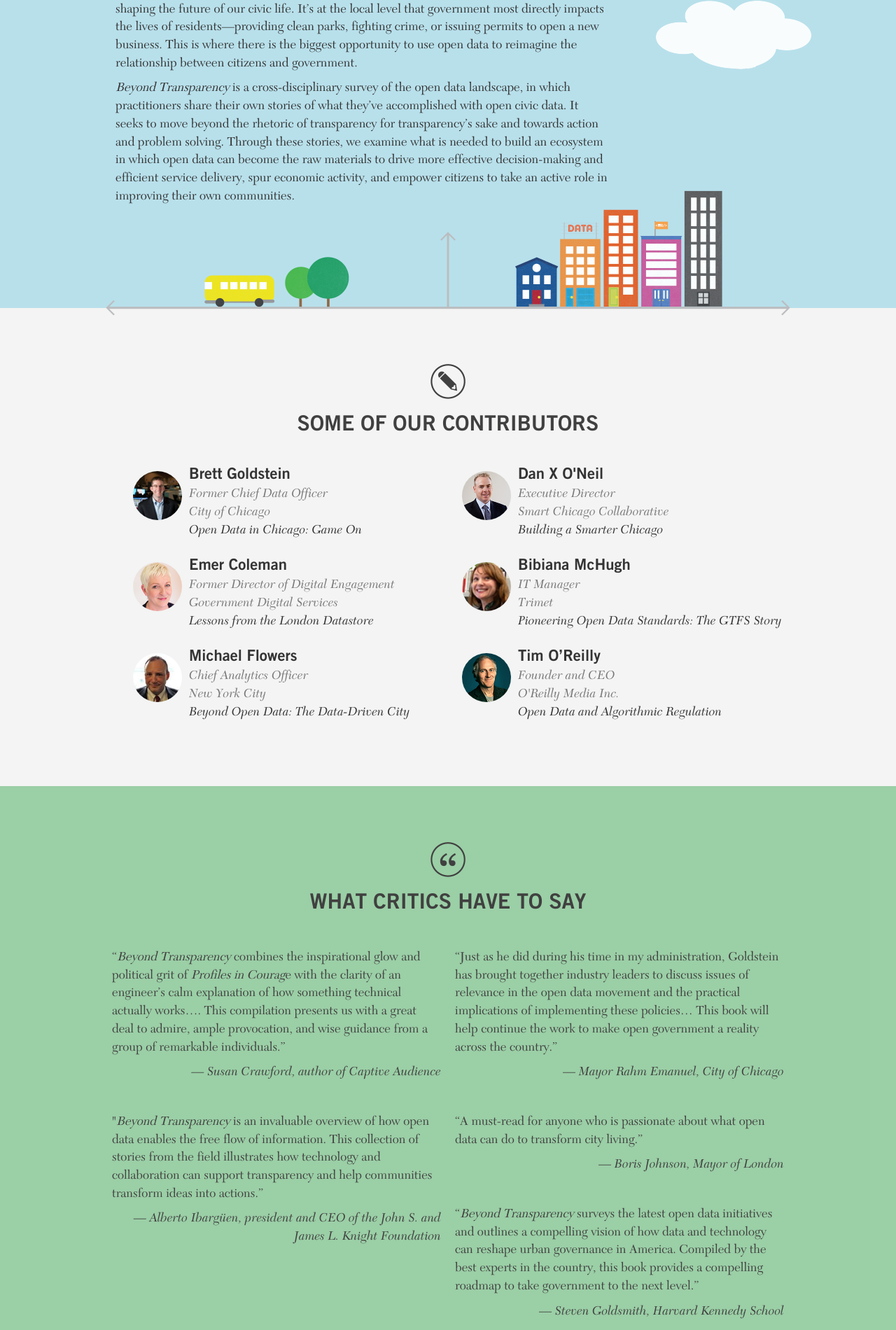
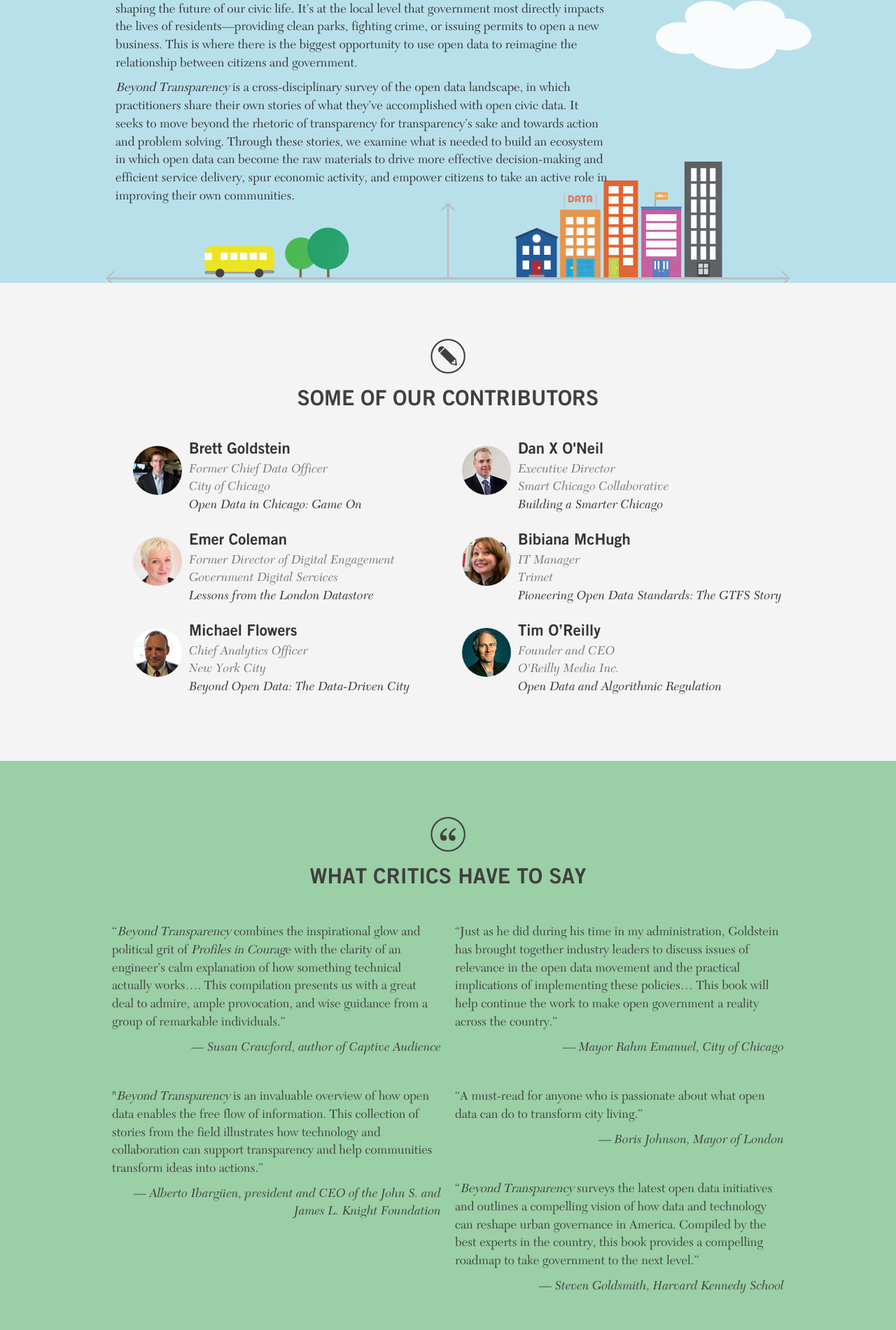
Before and after one commit to codeforamerica/beyondtransparency, a Jekyll site: the page built from index.html, in a window 1280 px wide. Shown: the part 560-2460 px from the top of the page at 70% size. Built offline with Jekyll 4.4.1, drawn with Linux system fonts in a browser that asks for light colours; nearby versions of some CDN libraries; some web fonts are replaced; Markdown is read by kramdown in place of the engine named in the settings.

Commit message:
more mobile fixes

```diff
--- a/_layouts/chapter.html
+++ b/_layouts/chapter.html
@@ -13,7 +13,7 @@
     {% include in-chapter-links.html %}
   </div>
 
-  <div class="col-md-9">
+  <div class="col-sm-9 col-md-9">
     {% if page.ispart == true %}
     <h4 class="chapter-number">Part {{page.part}}</h4>
     {% endif %}
@@ -29,7 +29,7 @@
       {{ content }}
     </div>
   </div>
-  <div class="col-md-3 in-chapter-sidebar">
+  <div class="col-md-3 col-sm-3 in-chapter-sidebar">
     <div class="in-chapter-sidebar-content">
       {% include in-chapter-links.html %}
       {% if !page.author and page.ispart != true %}
--- a/_layouts/default.html
+++ b/_layouts/default.html
@@ -68,7 +68,7 @@
         <link href="http://fonts.googleapis.com/css?family=Open+Sans:400,700" rel="stylesheet" type="text/css">
         <link rel="stylesheet" href="/css/bootstrap.min.css">
         <link rel="stylesheet" href="/css/main.css">
-        <link rel="stylesheet" href="/css/mobile.css"  media="all and (max-width: 969px)">
+        <link rel="stylesheet" href="/css/mobile.css"  media="all and (max-width: 669px)">
     </head>
     <body>
 
--- a/css/main.css
+++ b/css/main.css
@@ -59,7 +59,7 @@
 }
 
 div.navbar-header{
-  width:980px;
+  max-width:980px;
   margin:0px auto;
   float:inherit;
 }
@@ -72,11 +72,12 @@
 }
 
 div.header{
-  height:1000px;
+
   background:#b8e0eb;
   z-index:0;
   position:relative;
   overflow:hidden;
+  padding-bottom:100px;
 }
 div.header div.about{
   margin-top:40px;
@@ -191,7 +192,7 @@
 }
 
 div.content{
-  width:980px;
+  max-width:980px;
   margin:auto;
 }
 
@@ -213,13 +214,14 @@
 }
 div.city-graph{
   position:absolute;
-  top:791px;
+  bottom:-23px;
   text-align:center;
   width:100%;
 }
 
 div.city-graph img {
-  width: 980px;
+  max-width: 980px;
+  width:100%;
 }
 
 div.contributors,
@@ -244,7 +246,7 @@
 }
 
 div.contributors .authors{
-  width:980px;
+  max-width:980px;
   margin:auto;
 }
 
@@ -497,7 +499,8 @@
   position:relative;
 }
 .in-chapter-sidebar-content{
-  width:250px;
+  width:100%;
+  min-width:150px;
   overflow:auto;
 
 }
--- a/index.html
+++ b/index.html
@@ -23,7 +23,7 @@
       </div>
 
       <div class="about">
-        <div class="col-md-9 col-xs-12">
+        <div class="col-md-9 col-sm-9 col-xs-12">
           <h2>Open Data and the Future of Civic Innovation</h2>
           <p>
 The rise of open data in the public sector has sparked innovation, driven efficiency, and fueled economic development. And in the vein of high-profile federal initiatives like Data.gov and the White House’s Open Government Initiative, more and more local governments are making their foray into the field with Chief Data Officers, open data policies, and open data catalogs.</p>
@@ -31,20 +31,21 @@
 <p><em>Beyond Transparency</em> is a cross-disciplinary survey of the open data landscape, in which practitioners share their own stories of what they’ve accomplished with open civic data. It seeks to move beyond the rhetoric of transparency for transparency’s sake and towards action and problem solving. Through these stories, we examine what is needed to build an ecosystem in which open data can become the raw materials to drive more effective decision-making and efficient service delivery, spur economic activity, and empower citizens to take an active role in improving their own communities.</p>
           </p>
         </div>
-        <div class="col-md-3 col-xs-12 book-links">
+        <div class="col-md-3 col-sm-3 col-xs-12 book-links">
           <a href="/chapters/preface/"><div class="btn btn-primary btn-read">Read the book now</div></a>
           <ul class="buy-links">
             <li class="icon-buy"><a href="http://www.amazon.com/Beyond-Transparency-Future-Civic-Innovation/dp/0615889085/" target="_blank"><img src="/images/amazon_book_icon.png" />Buy it on Amazon</a></li>
-            <li class="icon-pdf"><a href="/BeyondTransparency.pdf"><img src="/images/pdf_icon.png" />Get the PDF</a></li>
+            <li class="icon-pdf"><a href="/pdf/BeyondTransparency.pdf"><img src="/images/pdf_icon.png" />Get the PDF</a></li>
           </ul>
         </div>
         <div class="clear"></div>
       </div>
       <div class="clear"></div>
     </div>
-  </div>
-  <div class="city-graph" >
-    <img src="/images/city.png" />
+    <div class="city-graph" >
+      <img src="/images/city.png" />
+    </div>
+
   </div>
 
 </header>
```
